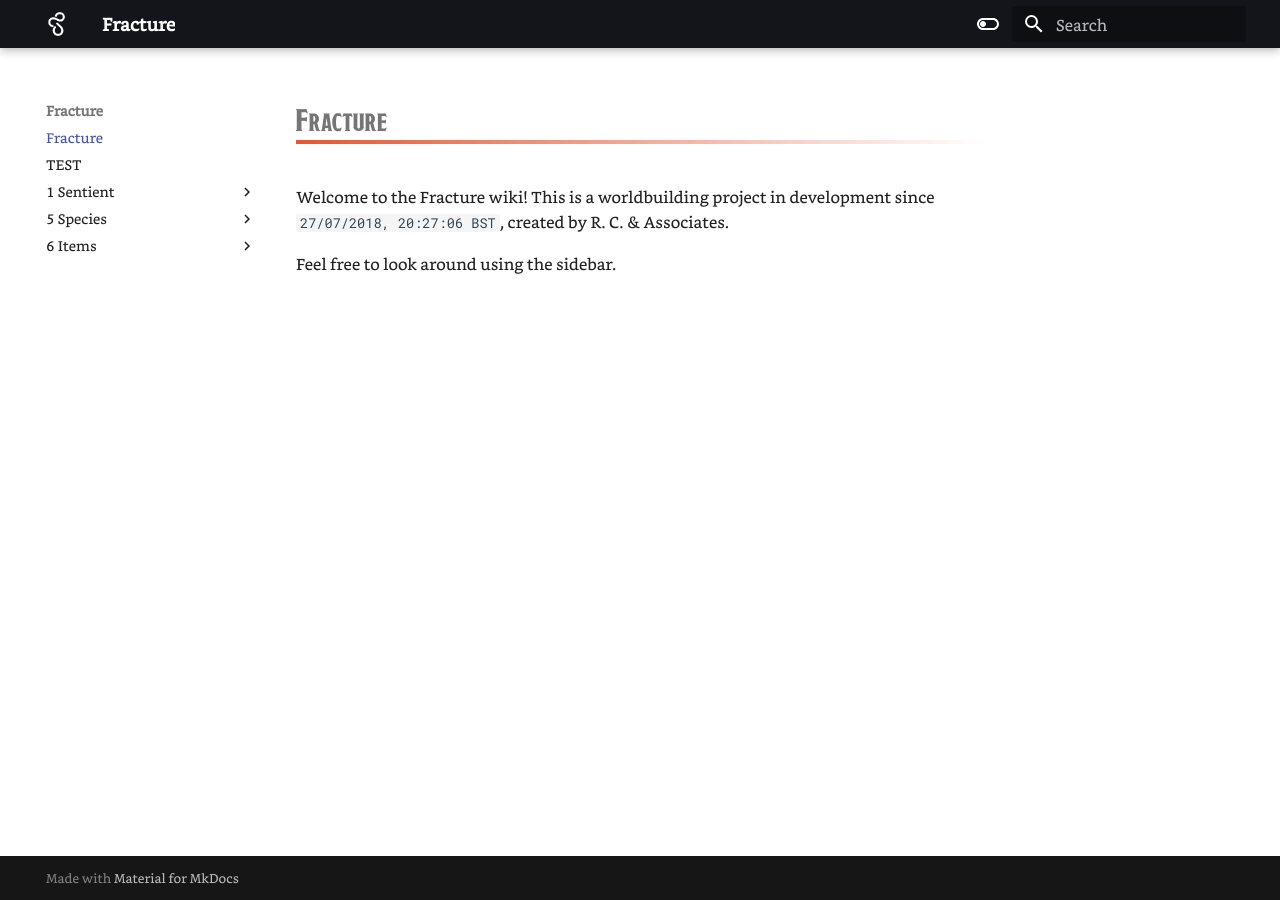
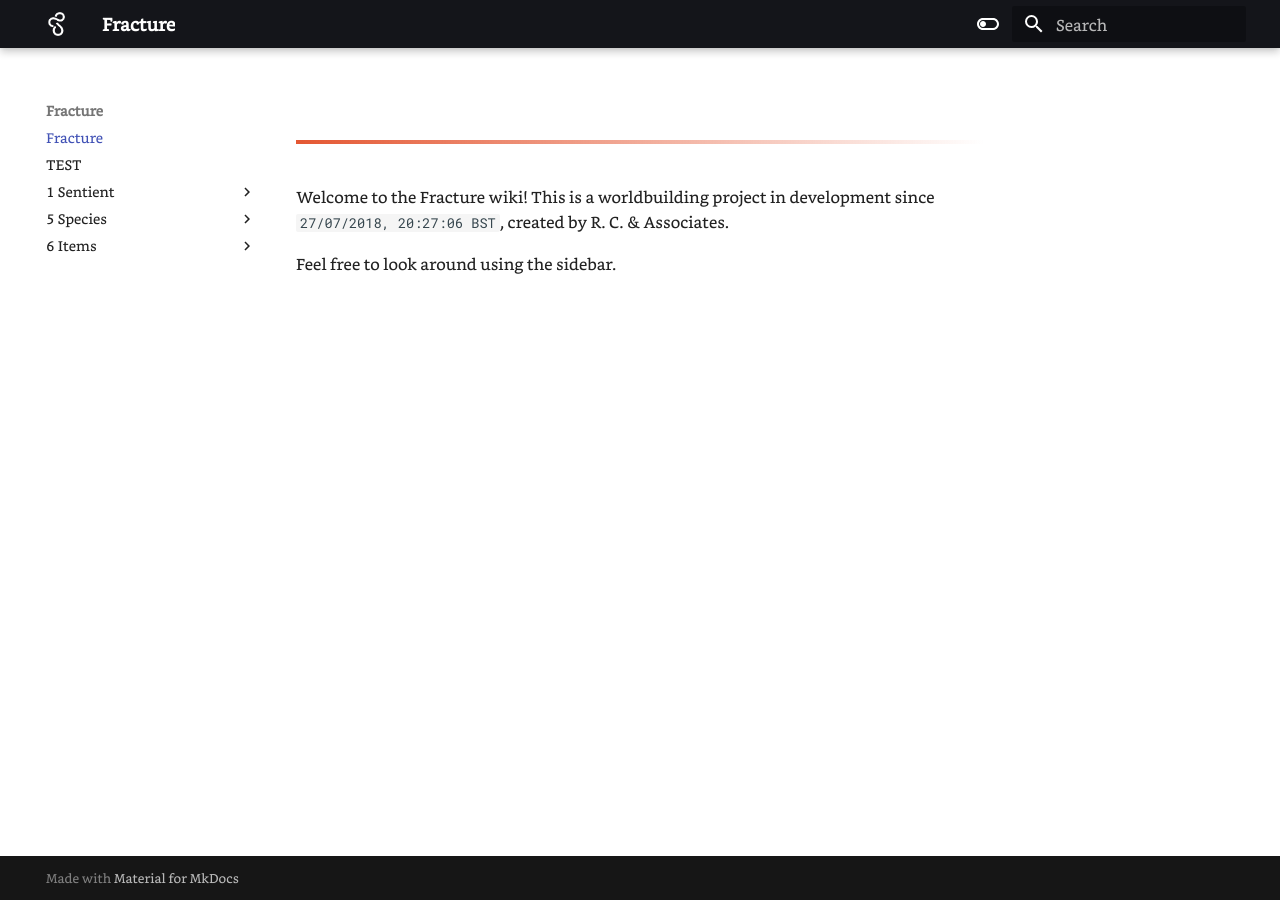
Before and after one commit to fennecpixels/FractureOnline, an MkDocs documentation site: the page built from docs/index.md, in a window 1280 px wide. Built offline with MkDocs 1.6.1 and Material for MkDocs 9.7.7, drawn with Linux system fonts in a browser that asks for light colours.

Commit message:
Update extra.css

```diff
--- a/docs/stylesheets/extra.css
+++ b/docs/stylesheets/extra.css
@@ -11,7 +11,13 @@
   position: relative;
 }
 
+[data-md-color-scheme="slate"] .md-typset h1{
+  color: black;
+}
 
+[data-md-color-scheme="default"]  .md-typeset h1{
+  color: white;
+}
 
 @font-face {
   font-family: "Bookerly";
```
